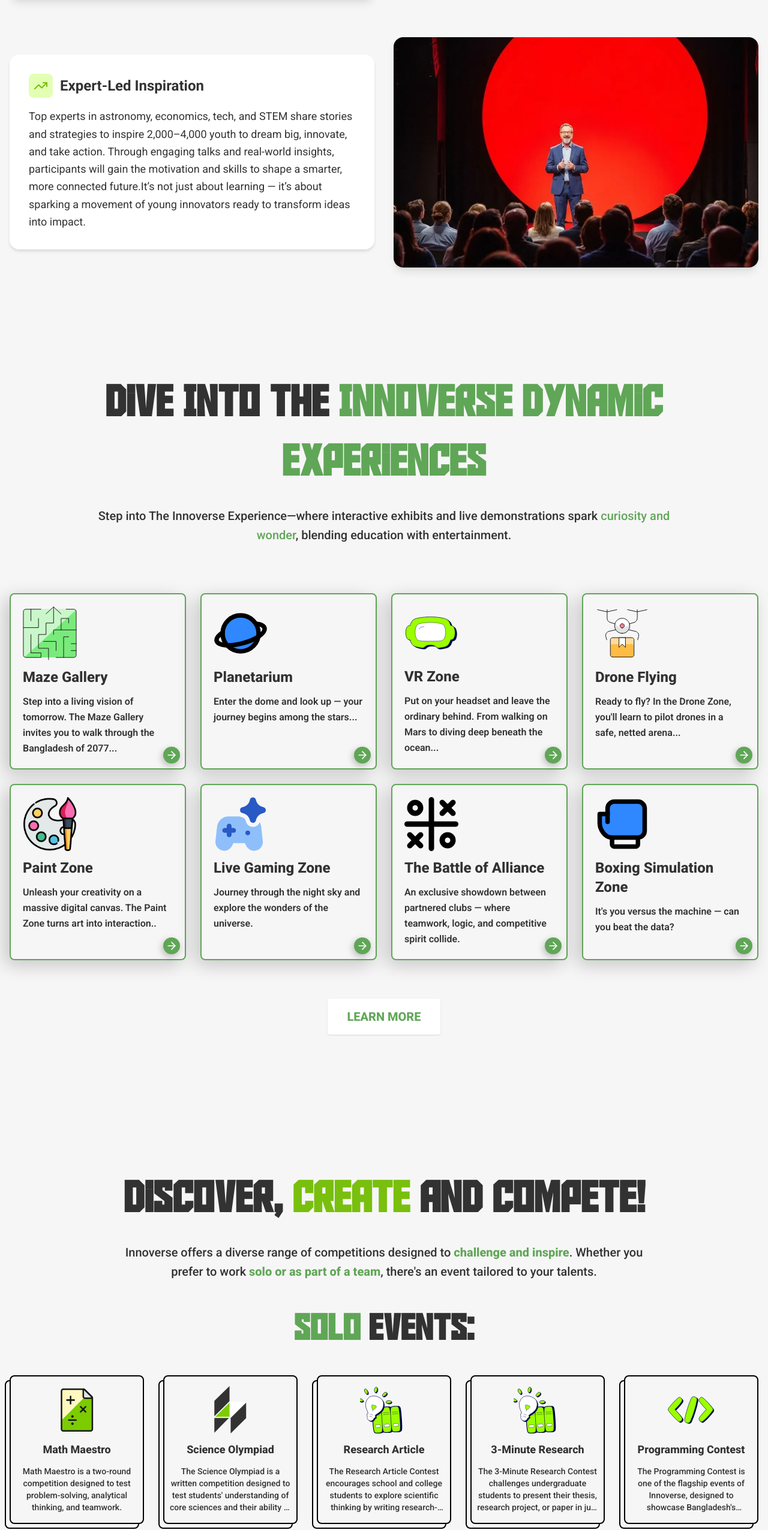
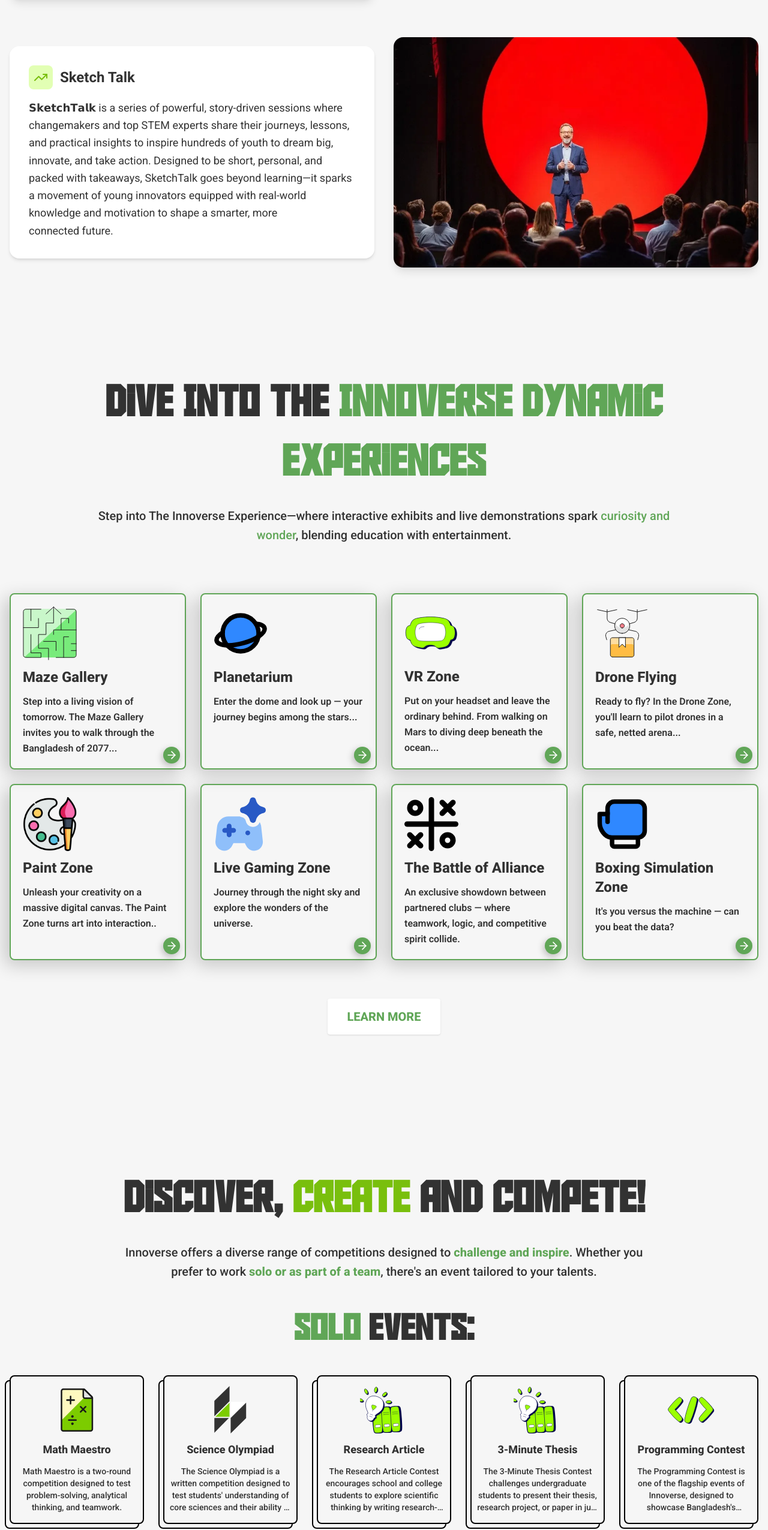
Before and after one commit to shihabhq/innoverse, a Next.js app: page / in a window 1280 px wide. Shown: the part 4439-6990 px from the top of the page at 60% size. Built offline with nearby package versions, Linux system fonts and the light colour scheme; a web font is replaced by a local one.

Commit message:
fixed register ui

```diff
--- a/src/app/competitions/[slug]/page.tsx
+++ b/src/app/competitions/[slug]/page.tsx
@@ -537,8 +537,8 @@ const competitions = {
       </>
     ),
   },
-  "3-minute-research": {
-    name: "3-Minute Research Presentation",
+  "3-minute-thesis-presentation": {
+    name: "3-Minute Thesis Presentation",
     icon: Presentation,
     content: (
       <>
@@ -547,7 +547,7 @@ const competitions = {
             Overview
           </h2>
           <p className="text-gray-700 leading-relaxed">
-            The 3-Minute Research Contest challenges undergraduate students to
+            The 3-Minute Thesis Contest challenges undergraduate students to
             present their thesis, research project, or paper in just three
             minutes. The aim is to communicate complex ideas clearly and
             effectively to a non-specialist audience.
--- a/src/app/competitions/layout.tsx
+++ b/src/app/competitions/layout.tsx
@@ -25,7 +25,7 @@ const competitions = [
     slug: "research-article-contest",
     icon: FileText,
   },
-  { name: "3-Minute Research", slug: "3-minute-research", icon: Presentation },
+  { name: "3-Minute Thesis Presentation", slug: "3-minute-thesis-presentation", icon: Presentation },
   { name: "RoboSoccer", slug: "robosoccer", icon: Bot },
   { name: "Line Follower Robot (LFR)", slug: "line-follower-robot", icon: Zap },
 ];
--- a/src/app/competitions/page.tsx
+++ b/src/app/competitions/page.tsx
@@ -619,7 +619,7 @@ export default function CompetitionsPage() {
         </div>
       </section>
 
-      {/* 3-Minute Research */}
+      {/* 3-Minute Thesis */}
       <section
         id="3-minute-research"
         className="bg-white rounded-lg shadow-sm p-6 border border-gray-200"
@@ -629,7 +629,7 @@ export default function CompetitionsPage() {
             <Presentation className="w-6 h-6 text-white" />
           </div>
           <h1 className="text-2xl font-bold text-[#323232]">
-            3-Minute Research Presentation
+            3-Minute Thesis Presentation
           </h1>
         </div>
 
@@ -639,7 +639,7 @@ export default function CompetitionsPage() {
               Overview
             </h2>
             <p className="text-gray-700 leading-relaxed">
-              The 3-Minute Research Contest challenges undergraduate students to
+              The 3-Minute Thesis Contest challenges undergraduate students to
               present their thesis, research project, or paper in just three
               minutes. The aim is to communicate complex ideas clearly and
               effectively to a non-specialist audience.
--- a/src/app/register/page.tsx
+++ b/src/app/register/page.tsx
@@ -81,9 +81,9 @@ const RegistrationForm = () => {
     // { name: "3-Minute Research", selected: false, price: 100 },
   ];
   const juniorTeamCompetitions = [
+    { name: "Robo Soccer", selected: false, price: 600, icon: Bot },
+    { name: "Line Forwarding Robot", selected: false, price: 600, icon: Zap },
     { name: "Qwizard Mania", selected: false, price: 400, icon: Brain },
-    { name: "Robo Soccer", selected: false, price: 800, icon: Bot },
-    { name: "Line Forwarding Robot", selected: false, price: 800, icon: Zap },
   ];
 
   const seniorSoloCompetitions = [
@@ -98,17 +98,17 @@ const RegistrationForm = () => {
     // { name: "3-Minute Research", selected: false, price: 100 },
   ];
   const seniorTeamCompetitions = [
+    { name: "Robo Soccer", selected: false, price: 600, icon: Bot },
+    { name: "Line Forwarding Robot", selected: false, price: 600, icon: Zap },
     { name: "Qwizard Mania", selected: false, price: 400, icon: Brain },
-    { name: "Robo Soccer", selected: false, price: 800, icon: Bot },
-    { name: "Line Forwarding Robot", selected: false, price: 800, icon: Zap },
   ];
   const undergradSoloCompetitions = [
-    { name: "3-Minute Research", selected: false, price: 200, icon: FileText },
+    { name: "3-Minute Thesis", selected: false, price: 200, icon: FileText },
   ];
 
   const undergradTeamCompetitions = [
-    { name: "Robo Soccer", selected: false, price: 800, icon: Bot },
-    { name: "Line Forwarding Robot", selected: false, price: 800, icon: Zap },
+    { name: "Robo Soccer", selected: false, price: 600, icon: Bot },
+    { name: "Line Forwarding Robot", selected: false, price: 600, icon: Zap },
   ];
 
   const [soloCompetitions, setSoloCompetitions] = useState<Competition[] | []>([
@@ -376,7 +376,7 @@ const RegistrationForm = () => {
         "Competitive Programming": "programming",
         "Math Maestros": "m_maestros",
         "Research Article": "r_article",
-        "3-Minute Research": "3m-res",
+        "3-Minute Thesis": "3m-res",
       };
 
       const teamCompetitionCodeMap: { [key: string]: string } = {
@@ -539,7 +539,11 @@ const RegistrationForm = () => {
             {currentStep === 2 && (
               <>
                 <RegistrationLeftDetailText text="You can register for solo events, team events, or both." />
-                <RegistrationLeftDetailText text="For team events, you'll need to provide your team name and member details." />
+                <RegistrationLeftDetailText text="For team events, you'll need to provide your team name and member details. You are the Team leader." />
+                {formData.grade !== "13" && (
+                  <RegistrationLeftDetailText text="The team member for Qwizard Mania is 2. The Member 01 will be your teammate for this round. For Line Forwarding Robot and Robo Soccer, The team member limit is a total 4." />
+                )}
+                <RegistrationLeftDetailText text="One Member can register with one email once as a leader. If you choose a different team to participate for different team competition, please tell another team member to register as a team leader and add you as a team member." />
                 <RegistrationLeftDetailText text="Pick wisely — this decides where you'll shine!" />
               </>
             )}
@@ -573,7 +577,7 @@ const RegistrationForm = () => {
       </div>
 
       {/* Right Panel - Form Section */}
-      <div className="lg:w-[55%] bg-primary-background p-8 lg:p-10 flex flex-col">
+      <div className="lg:w-[55%] bg-primary-background p-4 sm:p-8 lg:p-10 flex flex-col">
         <StepIndicator currentStep={currentStep} steps={steps} />
 
         <div className="flex-1 flex flex-col items-center">
--- a/src/components/HomeEvents.tsx
+++ b/src/components/HomeEvents.tsx
@@ -27,11 +27,11 @@ const soloEvents: HomeEvent[] = [
     href: "/competitions/research-article-contest",
   },
   {
-    title: "3-Minute Research",
+    title: "3-Minute Thesis",
     description:
-      "The 3-Minute Research Contest challenges undergraduate students to present their thesis, research project, or paper in just three minutes.",
+      "The 3-Minute Thesis Contest challenges undergraduate students to present their thesis, research project, or paper in just three minutes.",
     src: "/home/events/research.svg",
-    href: "/competitions/3-minute-research",
+    href: "/competitions/3-minute-thesis-persentation",
   },
 
   {
--- a/src/components/HomeSpeakSection.tsx
+++ b/src/components/HomeSpeakSection.tsx
@@ -78,20 +78,21 @@ const HomeSpeakSection = () => {
                   className="text-xl md:text-2xl font-bold"
                   style={{ color: "var(--color-dark-accent)" }}
                 >
-                  Expert-Led Inspiration
+                  Sketch Talk
                 </h3>
               </div>
               <p
                 className="text-base md:text-lg leading-relaxed"
                 style={{ color: "var(--color-dark-accent)" }}
               >
-                Top experts in astronomy, economics, tech, and STEM share
-                stories and strategies to inspire 2,000–4,000 youth to dream
-                big, innovate, and take action. Through engaging talks and
-                real-world insights, participants will gain the motivation and
-                skills to shape a smarter, more connected future.It’s not just
-                about learning — it’s about sparking a movement of young
-                innovators ready to transform ideas into impact.
+                𝗦𝗸𝗲𝘁𝗰𝗵𝗧𝗮𝗹𝗸 is a series of powerful, story-driven sessions where
+                changemakers and top STEM experts share their journeys, lessons,
+                and practical insights to inspire hundreds of youth to dream
+                big, innovate, and take action. Designed to be short, personal,
+                and packed with takeaways, SketchTalk goes beyond learning—it
+                sparks a movement of young innovators equipped with real-world
+                knowledge and motivation to shape a smarter, more
+                connected future.
               </p>
             </div>
             <div className="order-1 lg:order-2 rounded-2xl overflow-hidden shadow-lg h-64 md:h-80 lg:h-96">
--- a/src/components/RegistrationLeftDetailText.tsx
+++ b/src/components/RegistrationLeftDetailText.tsx
@@ -4,7 +4,7 @@ const RegistrationLeftDetailText = ({ text }: { text: string }) => {
   return (
     <div className="flex gap-4">
       <div className="flex-shrink-0 w-6 h-6 rounded-full bg-white mt-1" />
-      <p className="text-base lg:text-xl leading-relaxed">{text}</p>
+      <p className="text-sm lg:text-xl leading-relaxed">{text}</p>
     </div>
   );
 };
--- a/src/components/Step2EventSelection.tsx
+++ b/src/components/Step2EventSelection.tsx
@@ -57,8 +57,12 @@ const Step2EventSelection: React.FC<Step2EventSelectionProps> = ({
   }, [teamCompetitions]);
   const researchSelected = soloCompetitions.some(
     (item) =>
-      (item.name === "Research Article" || item.name === "3-Minute Research") &&
+      (item.name === "Research Article" ||
+        item.name === "3-Minute Thesis Presentation") &&
       item.selected
+  );
+  const quizSelected = teamCompetitions.some(
+    (item) => item.name === "Qwizard Mania" && item.selected
   );
 
   return (
@@ -73,6 +77,11 @@ const Step2EventSelection: React.FC<Step2EventSelectionProps> = ({
           researchSelected={researchSelected}
           bgColor="bg-secondary-background"
           hoverColor="hover:bg-secondary-background/80"
+          warning={
+            (researchSelected &&
+              "You'll receive a link to submit your research article with the confirmation email afterwards.") ||
+            ""
+          }
           description="Note: The first selected Solo competition Costs 200 BDT and additional competition costs 50 BDT Each"
         />
         {/* {researchSelected && (
@@ -91,9 +100,14 @@ const Step2EventSelection: React.FC<Step2EventSelectionProps> = ({
           onSelect={onToggleTeamCompetition}
           bgColor="bg-secondary-background"
           hoverColor="hover:bg-secondary-background/80"
+          warning={
+            (quizSelected &&
+              "Quizard Mania is only for a total of 2 members. The Member 01 will be your teammate in this Competition.") ||
+            ""
+          }
         />
         {hasTeamCompetitionSelected && (
-          <div className="bg-white rounded-lg p-6 border border-gray-200">
+          <div className="bg-white rounded-lg p-3 sm:p-6 border border-gray-200">
             <h3 className="text-lg font-semibold text-gray-800 mb-4">
               Team Info
             </h3>
@@ -123,7 +137,7 @@ const Step2EventSelection: React.FC<Step2EventSelectionProps> = ({
               />
             ))}
 
-            {teamMembers.length < totalMember && (
+            {teamMembers.length < 3 && (
               <button
                 onClick={onAddTeamMember}
                 className="text-lime-600 hover:text-lime-700 font-medium text-sm flex items-center gap-1"
```
Also changed, not shown: src/components/CompetitionDropdown.tsx (+4 -3 lines).
